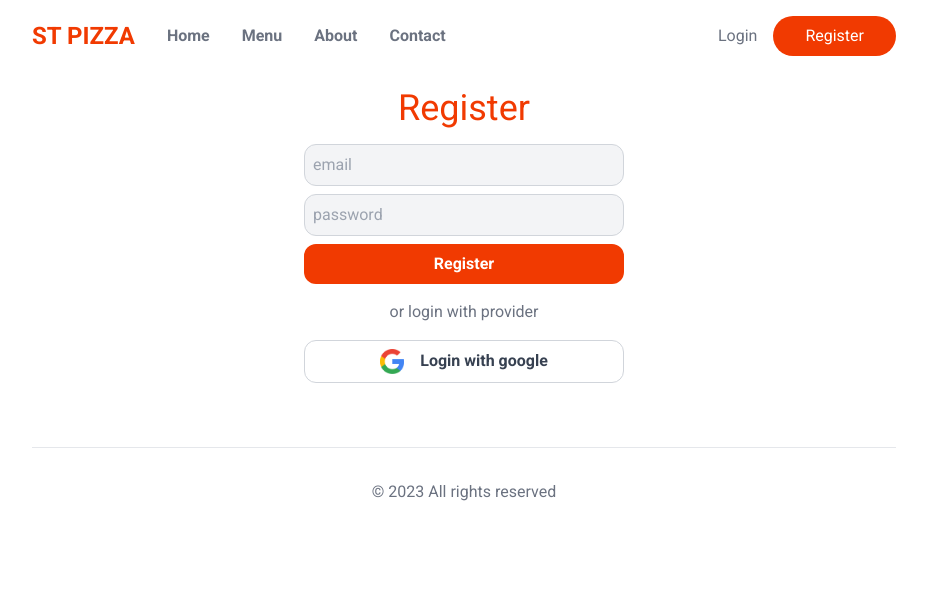
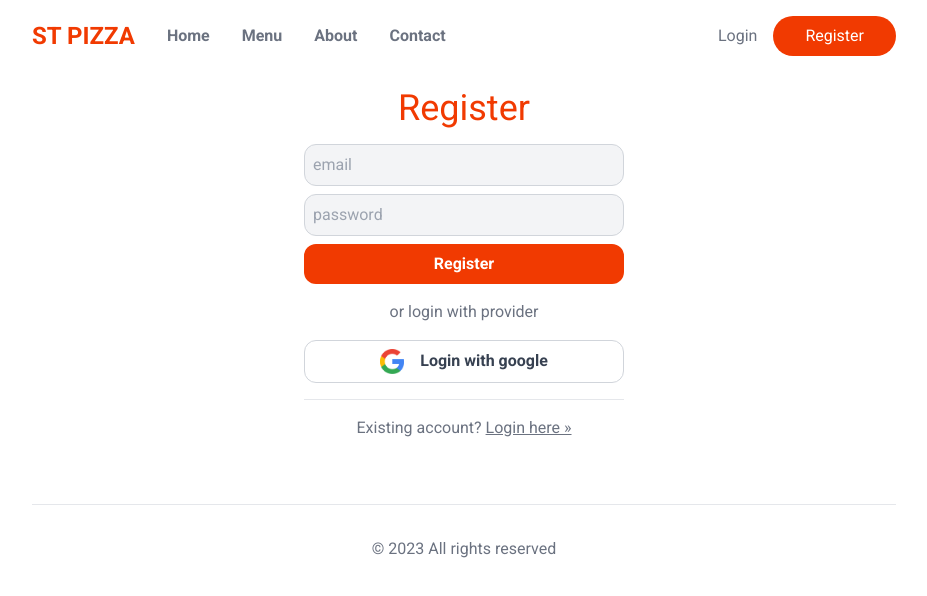
Before and after one commit to JoaquinHAcosta/food-app, a Next.js app: page /register in a window 1280 px wide. Shown: the top 596 px of the page, without its empty margins (176-1103 px from the left). Built offline with nearby package versions, Linux system fonts and the light colour scheme.

Commit message:
minimum detail

```diff
--- a/src/app/register/page.js
+++ b/src/app/register/page.js
@@ -73,6 +73,12 @@ const RegisterPage = () => {
           <Image src={'/google.png'} alt="logo google" width={24} height={24} />
           Login with google
         </button>
+        <div className="text-center my-4 text-gray-500 border-t pt-4">
+          Existing account?{' '}
+          <Link className="underline" href={'/login'}>
+            Login here &raquo;
+          </Link>
+        </div>
       </form>
     </section>
   )
```
